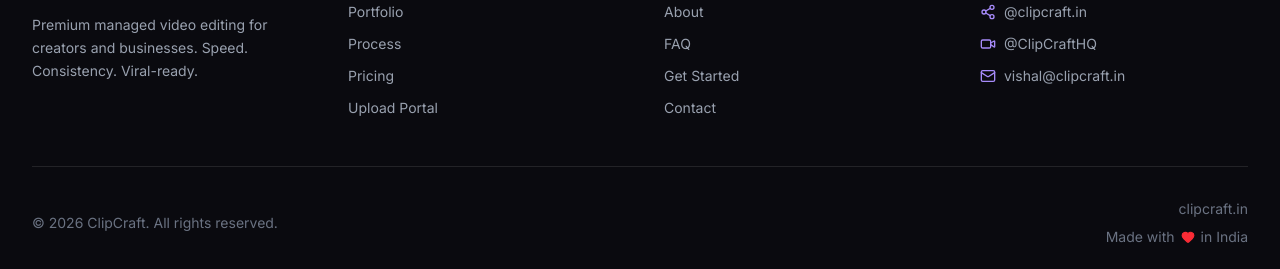
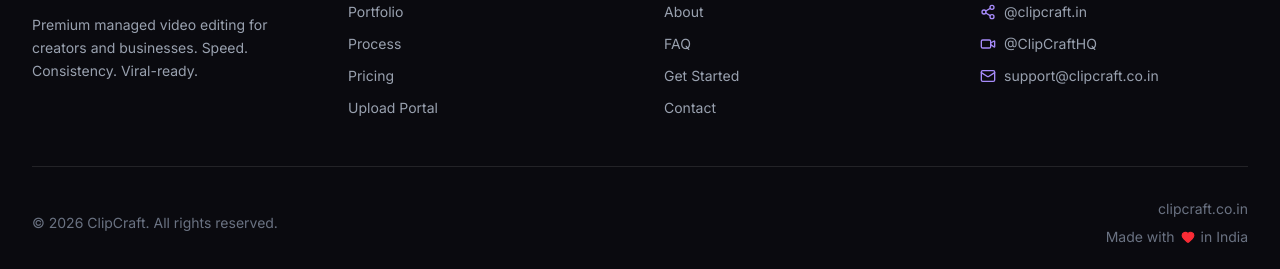
Before and after one commit to Vishal-16072000/ClipCraft, a React (Vite) app: page /signin in a window 1280 px wide. Shown: the part 991-1260 px from the top of the page. Built offline with nearby package versions, Linux system fonts and the light colour scheme; no server answers.

Commit message:
Fixed mail support

```diff
--- a/src/data/content.ts
+++ b/src/data/content.ts
@@ -1,8 +1,8 @@
 export const siteConfig = {
   name: "ClipCraft",
   tagline: "Premium managed editing for creators who scale",
-  domain: "clipcraft.in",
-  email: "vishal@clipcraft.in",
+  domain: "clipcraft.co.in",
+  email: "support@clipcraft.co.in",
   instagram: "@clipcraft.in",
   youtube: "@ClipCraftHQ",
 };
```
